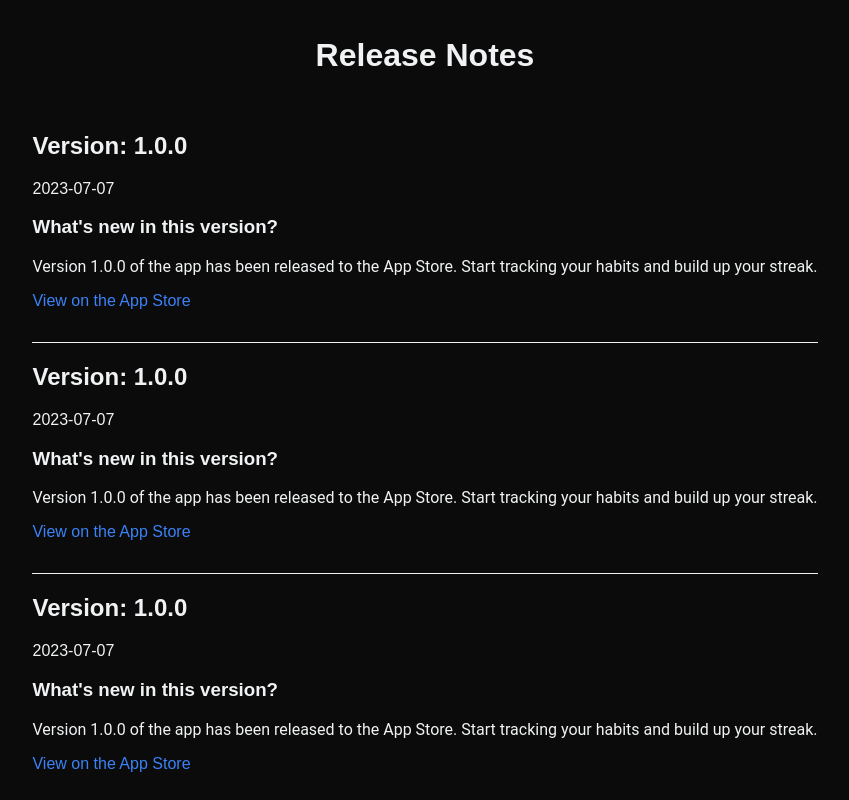
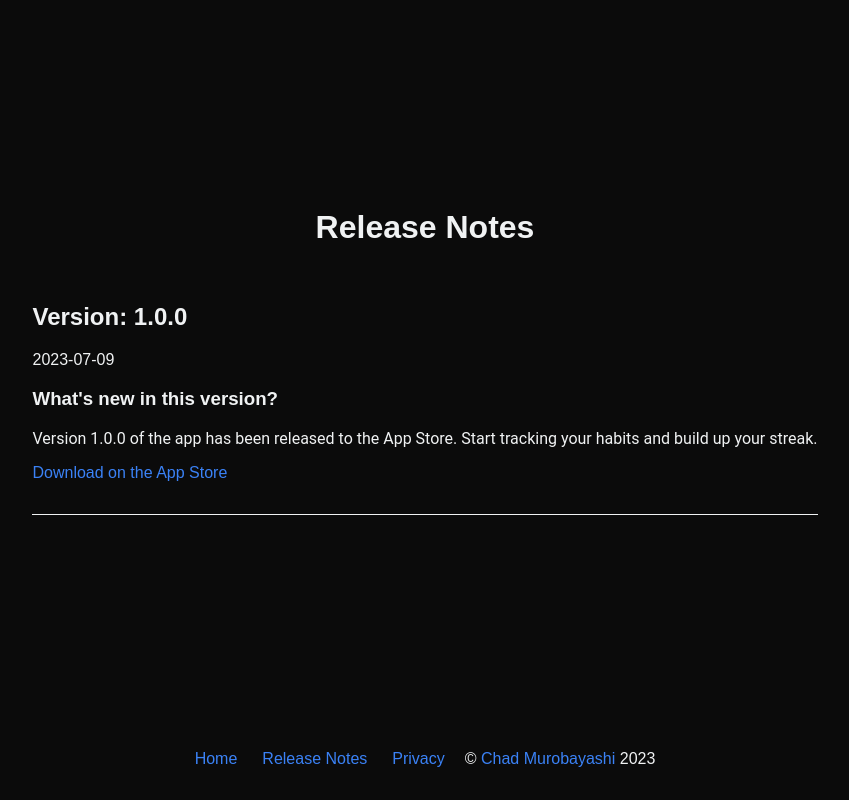
Before and after one commit to chadmuro/mainichi-habits-landing, a SvelteKit app: page /release in a window 1280 px wide. Shown: the top 800 px of the page, without its empty margins (215-1064 px from the left). Built offline with nearby package versions, Linux system fonts and the light colour scheme.

Commit message:
feat: Add release notes page and update with url

```diff
--- a/src/components/ReleaseNote.svelte
+++ b/src/components/ReleaseNote.svelte
@@ -11,7 +11,11 @@
 	<h3>What's new in this version?</h3>
 	<p>{releaseNotes}</p>
 
-	<a href="/">View on the App Store</a>
+	<a
+		href="https://apps.apple.com/app/mainichi-habits/id6451048200"
+		target="_blank"
+		rel="noopener noreferrer">Download on the App Store</a
+	>
 </div>
 <div class="spacer" />
 
--- a/src/data/release.ts
+++ b/src/data/release.ts
@@ -6,43 +6,7 @@ type Release = {
 const releases: Release[] = [
 	{
 		version: '1.0.0',
-		date: '2023-07-07',
-		releaseNotes:
-			'Version 1.0.0 of the app has been released to the App Store. Start tracking your habits and build up your streak. '
-	},
-	{
-		version: '1.0.0',
-		date: '2023-07-07',
-		releaseNotes:
-			'Version 1.0.0 of the app has been released to the App Store. Start tracking your habits and build up your streak. '
-	},
-	{
-		version: '1.0.0',
-		date: '2023-07-07',
-		releaseNotes:
-			'Version 1.0.0 of the app has been released to the App Store. Start tracking your habits and build up your streak. '
-	},
-	{
-		version: '1.0.0',
-		date: '2023-07-07',
-		releaseNotes:
-			'Version 1.0.0 of the app has been released to the App Store. Start tracking your habits and build up your streak. '
-	},
-	{
-		version: '1.0.0',
-		date: '2023-07-07',
-		releaseNotes:
-			'Version 1.0.0 of the app has been released to the App Store. Start tracking your habits and build up your streak. '
-	},
-	{
-		version: '1.0.0',
-		date: '2023-07-07',
-		releaseNotes:
-			'Version 1.0.0 of the app has been released to the App Store. Start tracking your habits and build up your streak. '
-	},
-	{
-		version: '1.0.0',
-		date: '2023-07-07',
+		date: '2023-07-09',
 		releaseNotes:
 			'Version 1.0.0 of the app has been released to the App Store. Start tracking your habits and build up your streak. '
 	}
--- a/src/routes/+page.svelte
+++ b/src/routes/+page.svelte
@@ -11,7 +11,7 @@
 
 		<a
 			class="app-store-button"
-			href="https://www.chadmuro.com"
+			href="https://apps.apple.com/app/mainichi-habits/id6451048200"
 			target="_blank"
 			rel="noopener noreferrer"
 		>
```
